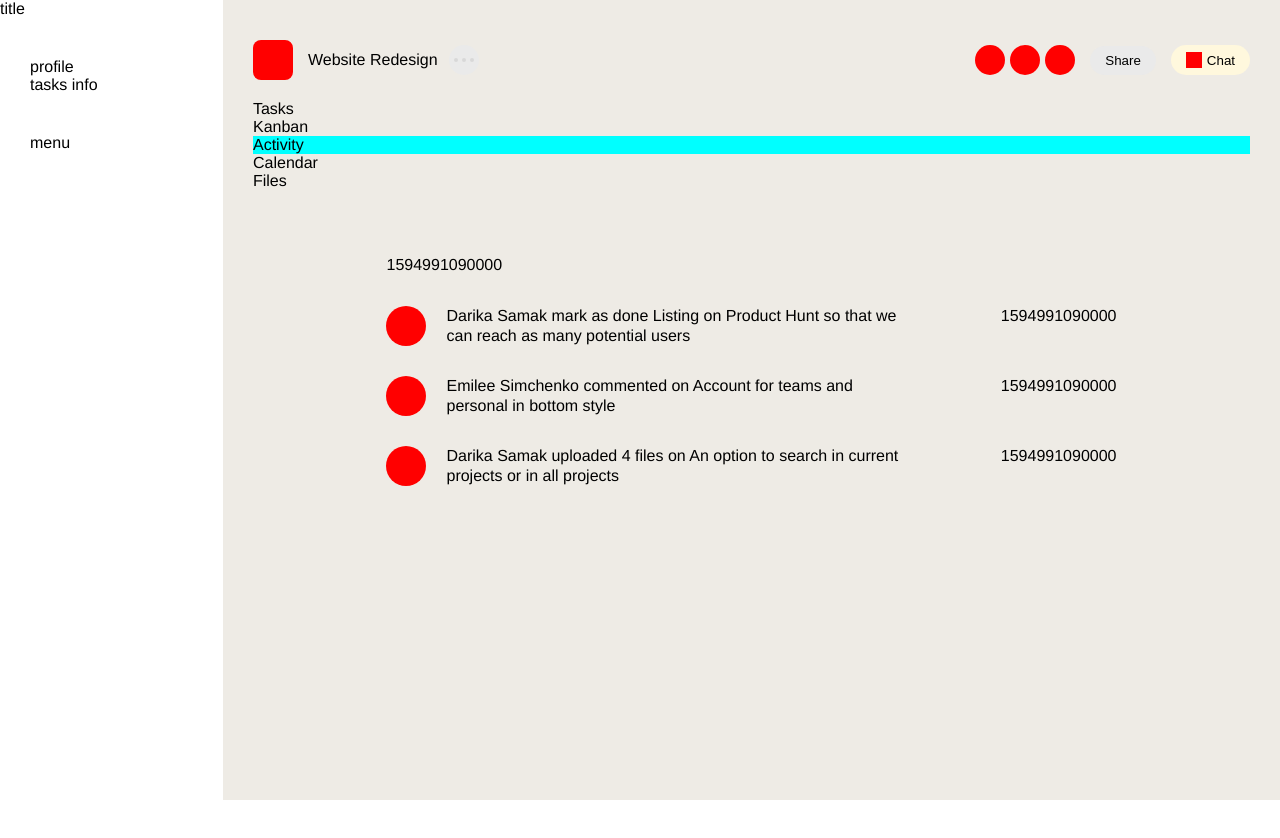
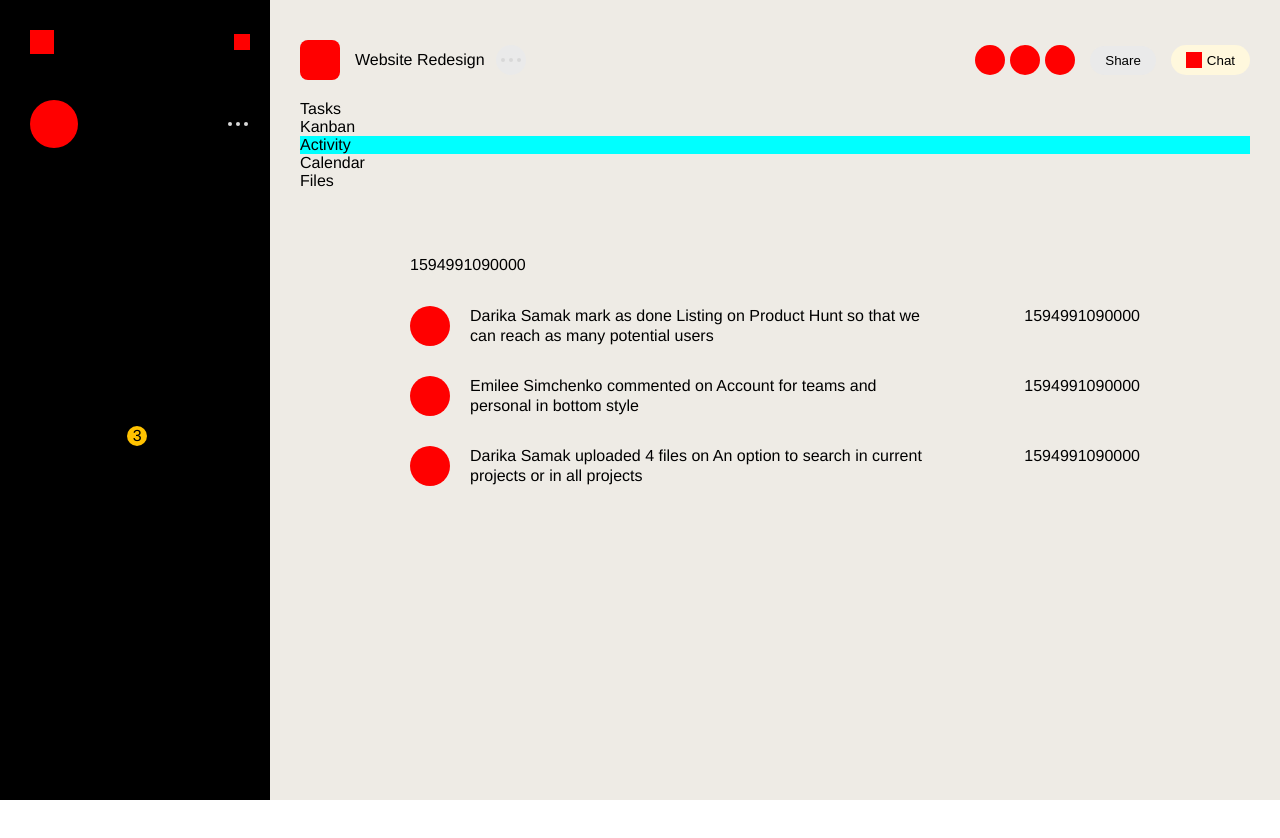
Before and after one commit to vesground/onix, a React (Create React App) app: page / in a window 1280 px wide. Shown: the top 838 px of the page. Built offline with nearby package versions, Linux system fonts and the light colour scheme.

Commit message:
Add sidebar

```diff
--- /dev/null
+++ b/src/containers/Sidebar/Menu/MenuItem/index.js
@@ -0,0 +1,15 @@
+import React from 'react';
+import classnames from 'classnames';
+
+import './index.scss';
+
+const baseClass = 'app-sidebar-menu-item';
+const MenuItem = ({ title, children, active, ...props }) => {
+  return (
+    <div className={classnames(baseClass, { [`${baseClass}__active`]: active })}>
+      {children}
+    </div>
+  );
+}
+
+export default MenuItem;
--- /dev/null
+++ b/src/containers/Sidebar/Menu/MenuItem/index.scss
@@ -0,0 +1,13 @@
+.app-sidebar-menu-item {
+  display: flex;
+  cursor: pointer;
+  padding: 16px 0;
+  > .app-component-text {
+    color: var(--highlight-text-color);
+  }
+  &__active {
+    > .app-component-text {
+      color: var(--secondary-text-color);
+    }
+  }
+}
--- /dev/null
+++ b/src/containers/Sidebar/Menu/NotificationMenu/index.js
@@ -0,0 +1,18 @@
+import React from 'react';
+
+import Text from 'components/Text';
+import RoundIcon from 'components/Icons/RoundIcon';
+
+import './index.scss';
+
+const baseClass = 'app-sidebar-menu-item-notifications';
+const MenuItem = ({ title, children, active, ...props }) => {
+  return (
+    <div className={baseClass}>
+      <Text>Notifications</Text>
+      <RoundIcon width={20} height={20} background='#FFC200'><Text>3</Text></RoundIcon>
+    </div>
+  );
+}
+
+export default MenuItem;
--- /dev/null
+++ b/src/containers/Sidebar/Menu/NotificationMenu/index.scss
@@ -0,0 +1,14 @@
+.app-sidebar-menu-item-notifications {
+  display: flex;
+  > .app-component-text {
+    color: var(--highlight-text-color);
+  }
+  > .app-icon-round-icon {
+    align-self: center;
+    margin-left: 10px;
+    > .app-component-text {
+      line-height: 18px;
+      color: var(--primary-text-color);
+    }
+  }
+}
--- a/src/containers/Sidebar/Menu/index.js
+++ b/src/containers/Sidebar/Menu/index.js
@@ -1,16 +1,48 @@
 import React from 'react';
 
 import Text from 'components/Text';
+import MenuItem from 'containers/Sidebar/Menu/MenuItem';
+import NotificationMenu from 'containers/Sidebar/Menu/NotificationMenu';
 
 import './index.scss';
 
-const baseClass = 'dashboard-header';
-const DashboardHeader = (props) => {
+const menuItems = [
+  {
+    id: 1,
+    title: 'Menu',
+    defaultActive: true
+  },
+  {
+    id: 2,
+    title: 'Home',
+    defaultActive: false
+  },
+  {
+    id: 3,
+    title: 'My Tasks',
+    defaultActive: false
+  },
+  {
+    id: 4,
+    component: NotificationMenu,
+    defaultActive: false
+  },
+];
+
+const baseClass = 'app-sidebar-menu';
+const SidebarMenu = (props) => {
   return (
     <div className={`${baseClass}`}>
-      <Text>menu</Text>
+      {menuItems.map(({ component: Component, ...itemOptions }) => (
+        <MenuItem key={itemOptions.id} active={itemOptions.defaultActive}>
+          {Component ?
+            <Component /> :
+            <Text>{itemOptions.title}</Text>
+          }
+        </MenuItem>
+      ))}
     </div>
   );
 }
 
-export default DashboardHeader;
+export default SidebarMenu;
--- a/src/containers/Sidebar/Menu/index.scss
+++ b/src/containers/Sidebar/Menu/index.scss
@@ -0,0 +1,3 @@
+.app-sidebar-menu {
+  padding: 0 20px 11px 30px;
+}
--- /dev/null
+++ b/src/containers/Sidebar/Profile/TasksCounter/index.js
@@ -0,0 +1,17 @@
+import React from 'react';
+
+import Text from 'components/Text';
+
+import './index.scss';
+
+const baseClass = 'app-sidebar-profile-tasks-counter';
+const TasksCounter = ({ count, title, ...props }) => {
+  return (
+    <div className={`${baseClass}`}>
+      <Text>{count}</Text>
+      <Text>{title}</Text>
+    </div>
+  );
+}
+
+export default TasksCounter;
--- /dev/null
+++ b/src/containers/Sidebar/Profile/TasksCounter/index.scss
@@ -0,0 +1,13 @@
+.app-sidebar-profile-tasks-counter {
+  text-align: left;
+  > .app-component-text:first-child {
+    font-size: var(--head-2);
+    line-height: 27px;
+    color: var(--highlight-text-color);
+  }
+  > .app-component-text:last-child {
+    font-size: var(--paragraph-3);
+    line-height: 17px;
+    color: var(--secondary-text-color);
+  }
+}
--- a/src/containers/Sidebar/Profile/index.js
+++ b/src/containers/Sidebar/Profile/index.js
@@ -1,15 +1,29 @@
 import React from 'react';
 
+import Dots from 'components/Icons/Dots';
 import Text from 'components/Text';
+import Image from 'components/Image';
+import TasksCounter from 'containers/Sidebar/Profile/TasksCounter';
+import { profile } from 'data.js';
 
 import './index.scss';
 
-const baseClass = 'dashboard-header';
+const baseClass = 'app-sidebar-profile';
 const DashboardHeader = (props) => {
   return (
     <div className={`${baseClass}`}>
-      <Text>profile</Text>
-      <Text>tasks info</Text>
+      <div className={`${baseClass}__info`}>
+        <Image width={48} height={48} borderRadius='50%' />
+        <div className={`${baseClass}__info__user`}>
+          <Text>{profile.firstName} {profile.lastName}</Text>
+          <Text>{profile.position}</Text>
+        </div>
+        <Dots />
+      </div>
+      <div className={`${baseClass}__tasks`}>
+        <TasksCounter count={profile.tasksCount.completed} title='Completed Tasks' />
+        <TasksCounter count={profile.tasksCount.open} title='Open Tasks' />
+      </div>
     </div>
   );
 }
--- a/src/containers/Sidebar/Profile/index.scss
+++ b/src/containers/Sidebar/Profile/index.scss
@@ -0,0 +1,33 @@
+.app-sidebar-profile {
+  &__info {
+    display: flex;
+    padding: 16px 20px 16px 30px;
+    background: var(--secondary-color);
+
+    &__user {
+      margin: auto auto auto 15px;
+      text-align: left;
+      > .app-component-text:first-child {
+        font-size: var(--paragraph-2);
+        line-height: 19px;
+        color: var(--highlight-text-color);
+        margin-bottom: 2px;
+      }
+      > .app-component-text:last-child {
+        font-size: var(--paragraph-3);
+        line-height: 17px;
+        color: var(--secondary-text-color);
+      }
+    }
+    > .app-icon-dots {
+      align-items: center;
+    }
+  }
+  &__tasks {
+    padding: 20px 20px 15px 30px;
+    display: flex;
+    > .app-sidebar-profile-tasks-counter:first-child {
+      margin-right: 20px;
+    }
+  }
+}
--- a/src/containers/Sidebar/index.js
+++ b/src/containers/Sidebar/index.js
@@ -1,6 +1,7 @@
 import React from 'react';
 
 import Text from 'components/Text';
+import Image from 'components/Image';
 import Profile from 'containers/Sidebar/Profile';
 import Menu from 'containers/Sidebar/Menu';
 
@@ -10,7 +11,11 @@ const baseClass = 'app-sidebar';
 const DashboardHeader = (props) => {
   return (
     <div className={`${baseClass}`}>
-      <Text>title</Text>
+      <div className={`${baseClass}__header`}>
+        <Image width={24} height={24} />
+        <Text>PROJECTUS</Text>
+        <Image width={16} height={16} />
+      </div>
       <Profile />
       <Menu />
     </div>
--- a/src/containers/Sidebar/index.scss
+++ b/src/containers/Sidebar/index.scss
@@ -1,3 +1,17 @@
 .app-sidebar {
-  width: 270px;
+  background: black;
+  min-width: 270px;
+  &__header {
+    display: flex;
+    align-items: center;
+    padding: 30px 20px 30px 30px;
+
+    > .app-component-text {
+      margin-left: 13px;
+      color: var(--highlight-text-color);
+    }
+    > .app-component-image:last-child  {
+      margin-left: auto;
+    }
+  }
 }
```
